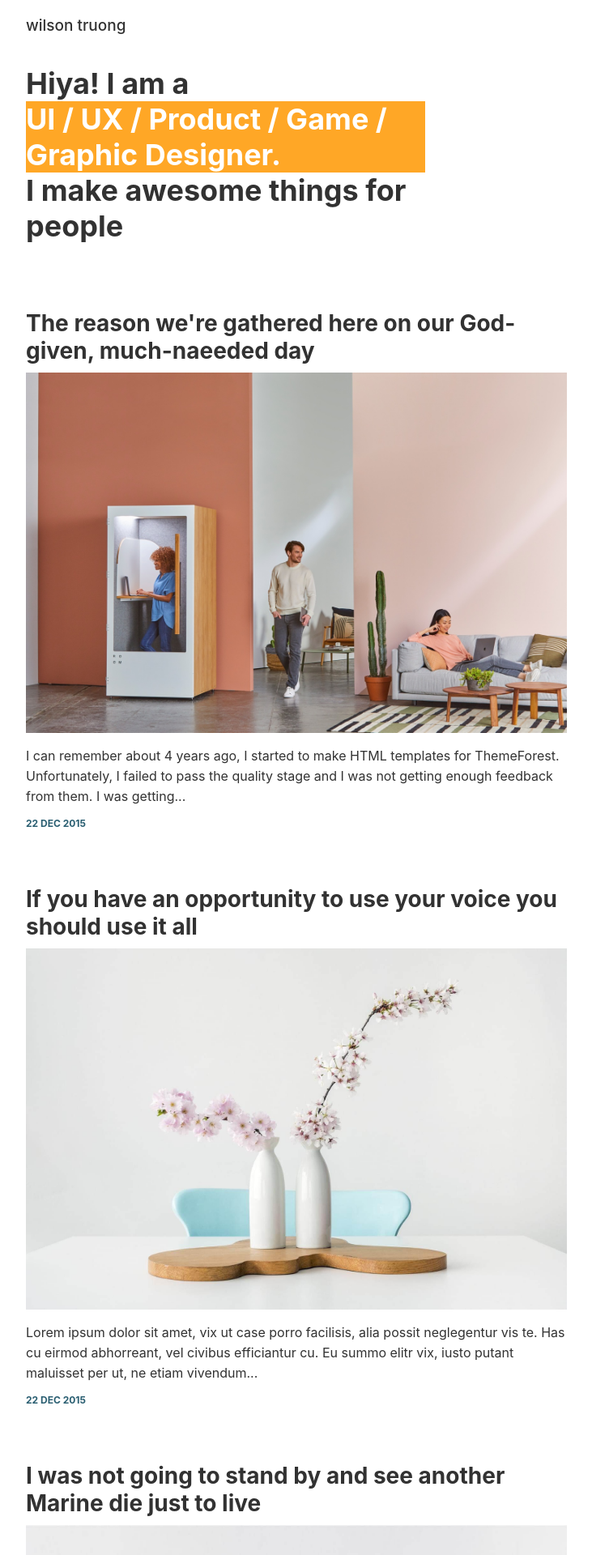
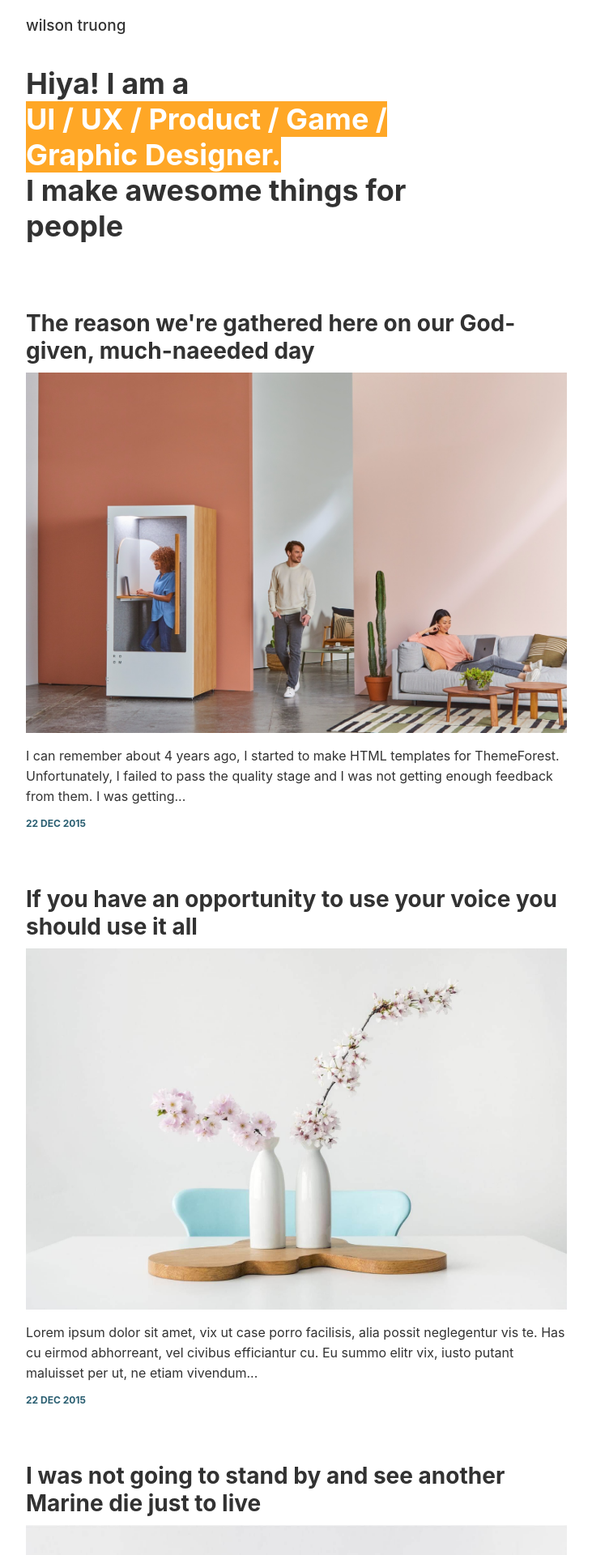
Before and after one commit to wiltruong/portfolio_v1, a Jekyll site: the page built from index.html, in a window 1280 px wide. Shown: the top 1920 px of the page at 81% size, without its empty margins (274-1005 px from the left). Built offline with Jekyll 4.4.1, drawn with Linux system fonts in a browser that asks for light colours; some web fonts are replaced; the list of posts is cut into pages by our own code.

Commit message:
Update _header.scss

```diff
--- a/_sass/components/_header.scss
+++ b/_sass/components/_header.scss
@@ -14,6 +14,5 @@
 }
 
 .bg {
-  background-color: #ffa726;
   color: #ffffff;
 }
```
